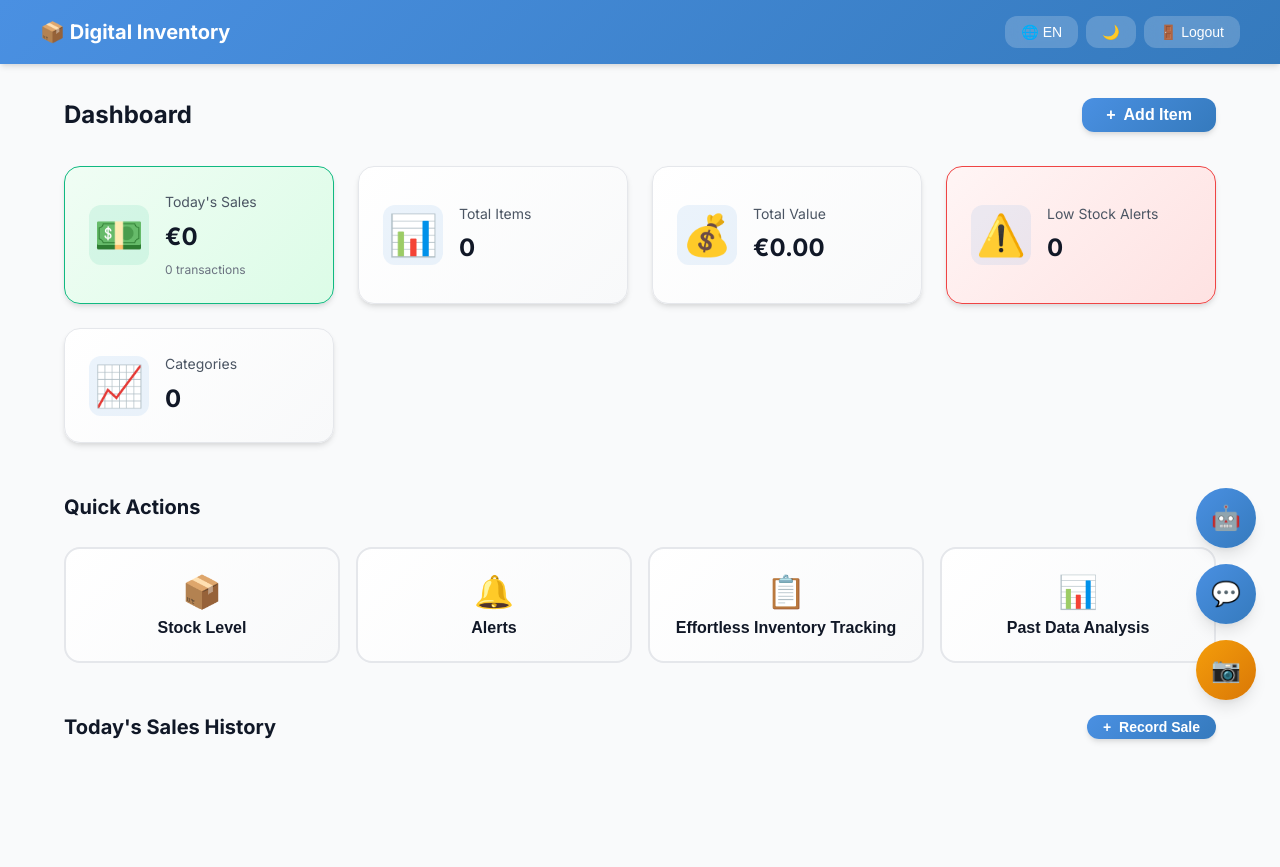
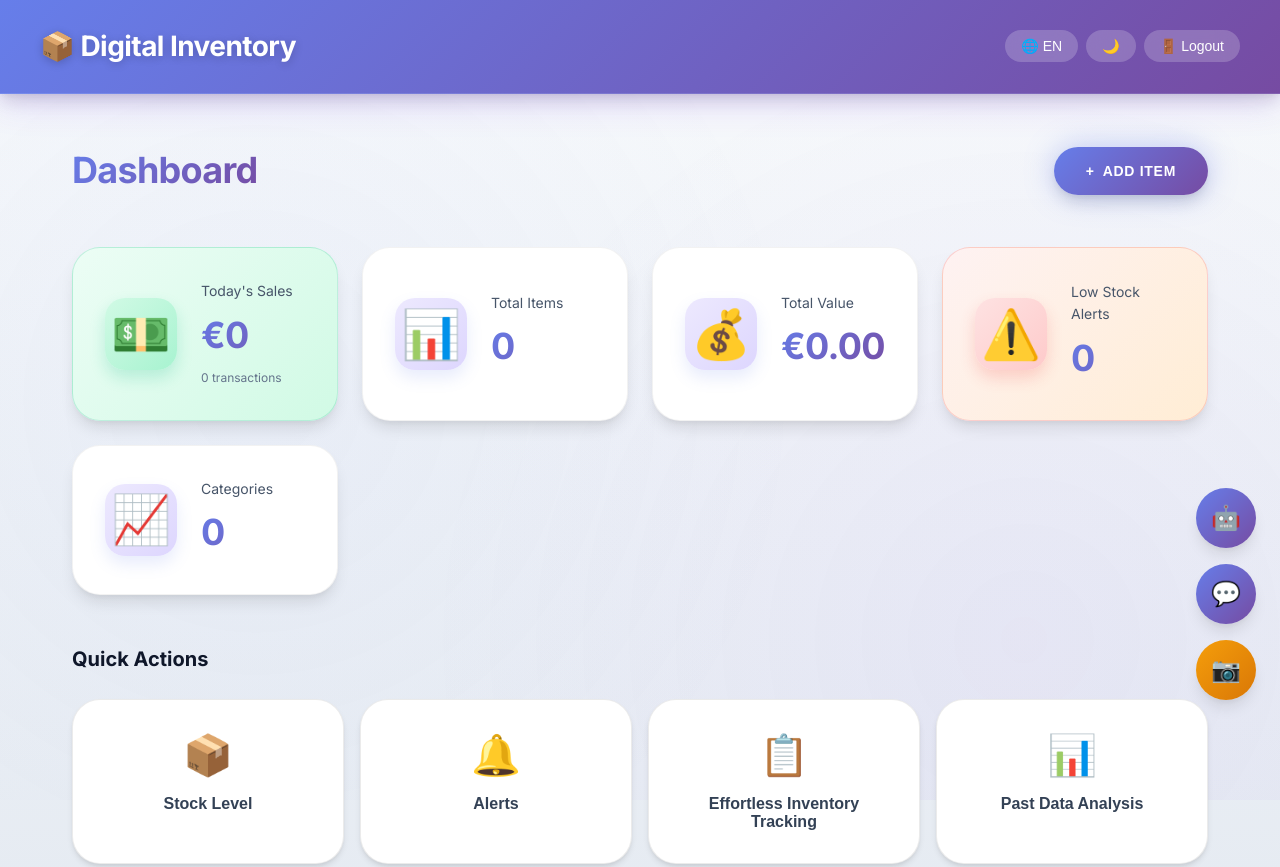
Before and after one commit to Siddharthpatni/Digital_Inventory, a website: page public/index.html in a window 1280 px wide. Shown: the top 867 px of the page. Drawn offline with Linux system fonts and the light colour scheme; no server answers; sample sign-in values are in the browser's storage.

Commit message:
feat: Premium homepage redesign with modern UI
- Enhanced color palette with purple-pink gradients
- Redesigned stat cards with hover effects and animations
- Premium button styling with shimmer effects
- Gradient background with ambient lighting
- Larger icons (72px) with rotation animation
- Enhanced shadows and glow effects
- Gradient text for headings and values
- Improved spacing and typography
- Scale transformations and micro-interactions
- Professional glassmorphism effects

```diff
--- a/public/css/styles.css
+++ b/public/css/styles.css
@@ -1,36 +1,47 @@
 /* ===== CSS Variables & Design System ===== */
 :root {
-    /* Color Palette - Inspired by the design */
-    --primary-blue: #4A90E2;
-    --primary-dark: #2E5C8A;
-    --primary-light: #6BA3E8;
-    --accent-teal: #5DD9C1;
-    --accent-green: #7FE5A8;
-
-    /* Gradients */
-    --gradient-primary: linear-gradient(135deg, #4A90E2 0%, #357ABD 100%);
-    --gradient-card: linear-gradient(135deg, #ffffff 0%, #f8f9fa 100%);
-    --gradient-accent: linear-gradient(135deg, #5DD9C1 0%, #4ECDC4 100%);
-    --gradient-alert: linear-gradient(135deg, #FF6B6B 0%, #EE5A6F 100%);
-
-    /* Neutral Colors */
+    /* Premium Color Palette */
+    --primary-blue: #2563EB;
+    --primary-dark: #1E40AF;
+    --primary-light: #3B82F6;
+    --accent-purple: #7C3AED;
+    --accent-teal: #14B8A6;
+    --accent-green: #10B981;
+    --accent-orange: #F59E0B;
+
+    /* Premium Gradients */
+    --gradient-primary: linear-gradient(135deg, #667eea 0%, #764ba2 100%);
+    --gradient-secondary: linear-gradient(135deg, #f093fb 0%, #f5576c 100%);
+    --gradient-success: linear-gradient(135deg, #4facfe 0%, #00f2fe 100%);
+    --gradient-card: linear-gradient(135deg, #ffffff 0%, #fafbff 100%);
+    --gradient-accent: linear-gradient(135deg, #fa709a 0%, #fee140 100%);
+    --gradient-alert: linear-gradient(135deg, #ff6b6b 0%, #ffa07a 100%);
+    --gradient-premium: linear-gradient(135deg, #667eea 0%, #764ba2 50%, #f093fb 100%);
+    --gradient-ocean: linear-gradient(135deg, #2E3192 0%, #1BFFFF 100%);
+    --gradient-sunset: linear-gradient(135deg, #FF512F 0%, #F09819 100%);
+
+    /* Neutral Colors - Enhanced */
     --white: #FFFFFF;
-    --gray-50: #F9FAFB;
-    --gray-100: #F3F4F6;
-    --gray-200: #E5E7EB;
-    --gray-300: #D1D5DB;
-    --gray-400: #9CA3AF;
-    --gray-500: #6B7280;
-    --gray-600: #4B5563;
-    --gray-700: #374151;
-    --gray-800: #1F2937;
-    --gray-900: #111827;
-
-    /* Semantic Colors */
+    --gray-50: #F8FAFC;
+    --gray-100: #F1F5F9;
+    --gray-200: #E2E8F0;
+    --gray-300: #CBD5E1;
+    --gray-400: #94A3B8;
+    --gray-500: #64748B;
+    --gray-600: #475569;
+    --gray-700: #334155;
+    --gray-800: #1E293B;
+    --gray-900: #0F172A;
+
+    /* Semantic Colors - Vibrant */
     --success: #10B981;
+    --success-light: #34D399;
     --warning: #F59E0B;
+    --warning-light: #FBBF24;
     --error: #EF4444;
+    --error-light: #F87171;
     --info: #3B82F6;
+    --info-light: #60A5FA;
 
     /* Spacing */
     --spacing-xs: 0.25rem;
@@ -39,35 +50,41 @@
     --spacing-lg: 1.5rem;
     --spacing-xl: 2rem;
     --spacing-2xl: 3rem;
-
-    /* Typography */
+    --spacing-3xl: 4rem;
+
+    /* Typography - Premium */
     --font-family: 'Inter', -apple-system, BlinkMacSystemFont, 'Segoe UI', sans-serif;
     --font-size-xs: 0.75rem;
     --font-size-sm: 0.875rem;
     --font-size-base: 1rem;
     --font-size-lg: 1.125rem;
     --font-size-xl: 1.25rem;
-    --font-size-2xl: 1.5rem;
-    --font-size-3xl: 2rem;
+    --font-size-2xl: 1.75rem;
+    --font-size-3xl: 2.25rem;
+    --font-size-4xl: 3rem;
 
     /* Border Radius */
-    --radius-sm: 0.375rem;
-    --radius-md: 0.5rem;
-    --radius-lg: 0.75rem;
-    --radius-xl: 1rem;
-    --radius-2xl: 1.5rem;
-
-    /* Shadows */
-    --shadow-sm: 0 1px 2px 0 rgba(0, 0, 0, 0.05);
+    --radius-sm: 0.5rem;
+    --radius-md: 0.75rem;
+    --radius-lg: 1rem;
+    --radius-xl: 1.25rem;
+    --radius-2xl: 1.75rem;
+    --radius-full: 9999px;
+
+    /* Enhanced Shadows */
+    --shadow-sm: 0 1px 3px 0 rgba(0, 0, 0, 0.1), 0 1px 2px 0 rgba(0, 0, 0, 0.06);
     --shadow-md: 0 4px 6px -1px rgba(0, 0, 0, 0.1), 0 2px 4px -1px rgba(0, 0, 0, 0.06);
     --shadow-lg: 0 10px 15px -3px rgba(0, 0, 0, 0.1), 0 4px 6px -2px rgba(0, 0, 0, 0.05);
     --shadow-xl: 0 20px 25px -5px rgba(0, 0, 0, 0.1), 0 10px 10px -5px rgba(0, 0, 0, 0.04);
-    --shadow-glow: 0 0 20px rgba(74, 144, 226, 0.3);
+    --shadow-2xl: 0 25px 50px -12px rgba(0, 0, 0, 0.25);
+    --shadow-glow: 0 0 30px rgba(102, 126, 234, 0.4);
+    --shadow-glow-purple: 0 0 40px rgba(124, 58, 237, 0.3);
+    --shadow-inner: inset 0 2px 4px 0 rgba(0, 0, 0, 0.06);
 
     /* Transitions */
-    --transition-fast: 150ms ease-in-out;
-    --transition-base: 250ms ease-in-out;
-    --transition-slow: 350ms ease-in-out;
+    --transition-fast: 150ms cubic-bezier(0.4, 0, 0.2, 1);
+    --transition-base: 300ms cubic-bezier(0.4, 0, 0.2, 1);
+    --transition-slow: 500ms cubic-bezier(0.4, 0, 0.2, 1);
 
     /* Z-index */
     --z-base: 1;
@@ -215,23 +232,39 @@ html {
 
 body {
     font-family: var(--font-family);
-    background: var(--gray-50);
+    background: linear-gradient(180deg, #f8fafc 0%, #e2e8f0 100%);
     color: var(--gray-900);
     line-height: 1.6;
     overflow-x: hidden;
     min-height: 100vh;
+    position: relative;
+}
+
+body::before {
+    content: '';
+    position: fixed;
+    top: 0;
+    left: 0;
+    width: 100%;
+    height: 100%;
+    background:
+        radial-gradient(circle at 20% 50%, rgba(102, 126, 234, 0.05) 0%, transparent 50%),
+        radial-gradient(circle at 80% 80%, rgba(124, 58, 237, 0.05) 0%, transparent 50%);
+    pointer-events: none;
+    z-index: 0;
 }
 
 /* ===== Header ===== */
 .header {
     background: var(--gradient-primary);
     color: var(--white);
-    padding: var(--spacing-md) var(--spacing-lg);
-    box-shadow: var(--shadow-md);
+    padding: var(--spacing-lg) var(--spacing-xl);
+    box-shadow: var(--shadow-lg), var(--shadow-glow-purple);
     position: sticky;
     top: 0;
     z-index: var(--z-sticky);
-    backdrop-filter: blur(10px);
+    backdrop-filter: blur(20px);
+    border-bottom: 1px solid rgba(255, 255, 255, 0.1);
 }
 
 .header-content {
@@ -243,11 +276,13 @@ body {
 }
 
 .logo {
-    font-size: var(--font-size-xl);
-    font-weight: 700;
-    display: flex;
-    align-items: center;
-    gap: var(--spacing-sm);
+    font-size: var(--font-size-2xl);
+    font-weight: 800;
+    display: flex;
+    align-items: center;
+    gap: var(--spacing-md);
+    text-shadow: 0 2px 10px rgba(0, 0, 0, 0.2);
+    letter-spacing: -0.02em;
 }
 
 .header-actions {
@@ -280,9 +315,10 @@ body {
 .main-container {
     max-width: 1200px;
     margin: 0 auto;
-    padding: var(--spacing-xl) var(--spacing-lg);
-    padding-bottom: 100px;
-    /* Space for bottom nav */
+    padding: var(--spacing-2xl) var(--spacing-xl);
+    padding-bottom: 120px;
+    position: relative;
+    z-index: 1;
 }
 
 /* ===== Page Management ===== */
@@ -298,7 +334,7 @@ body {
 @keyframes fadeIn {
     from {
         opacity: 0;
-        transform: translateY(10px);
+        transform: translateY(20px);
     }
 
     to {
@@ -311,15 +347,20 @@ body {
     display: flex;
     justify-content: space-between;
     align-items: center;
-    margin-bottom: var(--spacing-xl);
+    margin-bottom: var(--spacing-2xl);
     flex-wrap: wrap;
-    gap: var(--spacing-md);
+    gap: var(--spacing-lg);
 }
 
 .page-header h2 {
-    font-size: var(--font-size-2xl);
-    font-weight: 700;
+    font-size: var(--font-size-3xl);
+    font-weight: 800;
     color: var(--gray-900);
+    letter-spacing: -0.02em;
+    background: var(--gradient-primary);
+    -webkit-background-clip: text;
+    -webkit-text-fill-color: transparent;
+    background-clip: text;
 }
 
 /* ===== Buttons ===== */
@@ -327,39 +368,64 @@ body {
     background: var(--gradient-primary);
     color: var(--white);
     border: none;
-    padding: var(--spacing-sm) var(--spacing-lg);
-    border-radius: var(--radius-lg);
+    padding: var(--spacing-md) var(--spacing-xl);
+    border-radius: var(--radius-full);
     font-size: var(--font-size-base);
-    font-weight: 600;
+    font-weight: 700;
     cursor: pointer;
     display: flex;
     align-items: center;
     gap: var(--spacing-sm);
     transition: all var(--transition-base);
-    box-shadow: var(--shadow-md);
+    box-shadow: var(--shadow-lg), var(--shadow-glow);
+    text-transform: uppercase;
+    letter-spacing: 0.05em;
+    font-size: var(--font-size-sm);
+    position: relative;
+    overflow: hidden;
+}
+
+.btn-primary::before {
+    content: '';
+    position: absolute;
+    top: 0;
+    left: -100%;
+    width: 100%;
+    height: 100%;
+    background: linear-gradient(90deg, transparent, rgba(255, 255, 255, 0.3), transparent);
+    transition: left 0.5s;
+}
+
+.btn-primary:hover::before {
+    left: 100%;
 }
 
 .btn-primary:hover {
-    transform: translateY(-2px);
-    box-shadow: var(--shadow-lg), var(--shadow-glow);
+    transform: translateY(-3px) scale(1.05);
+    box-shadow: var(--shadow-2xl), var(--shadow-glow-purple);
 }
 
 .btn-secondary {
     background: var(--white);
     color: var(--primary-blue);
     border: 2px solid var(--primary-blue);
-    padding: var(--spacing-sm) var(--spacing-lg);
-    border-radius: var(--radius-lg);
-    font-size: var(--font-size-base);
-    font-weight: 600;
+    padding: var(--spacing-md) var(--spacing-xl);
+    border-radius: var(--radius-full);
+    font-size: var(--font-size-sm);
+    font-weight: 700;
     cursor: pointer;
     transition: all var(--transition-base);
+    box-shadow: var(--shadow-md);
+    text-transform: uppercase;
+    letter-spacing: 0.05em;
 }
 
 .btn-secondary:hover {
-    background: var(--primary-blue);
+    background: var(--gradient-primary);
     color: var(--white);
-    transform: translateY(-2px);
+    transform: translateY(-3px);
+    border-color: transparent;
+    box-shadow: var(--shadow-xl), var(--shadow-glow);
 }
 
 .btn-danger {
@@ -413,45 +479,83 @@ body {
 }
 
 .stat-card {
-    background: var(--gradient-card);
-    padding: var(--spacing-lg);
+    background: var(--white);
+    padding: var(--spacing-xl);
+    border-radius: var(--radius-2xl);
+    box-shadow: var(--shadow-lg);
+    display: flex;
+    align-items: center;
+    gap: var(--spacing-lg);
+    transition: all var(--transition-base);
+    border: 1px solid rgba(0, 0, 0, 0.05);
+    position: relative;
+    overflow: hidden;
+}
+
+.stat-card::before {
+    content: '';
+    position: absolute;
+    top: 0;
+    left: 0;
+    right: 0;
+    height: 4px;
+    background: var(--gradient-primary);
+    opacity: 0;
+    transition: opacity var(--transition-base);
+}
+
+.stat-card:hover {
+    transform: translateY(-8px) scale(1.02);
+    box-shadow: var(--shadow-2xl), var(--shadow-glow);
+}
+
+.stat-card:hover::before {
+    opacity: 1;
+}
+
+.stat-card.alert-card {
+    background: linear-gradient(135deg, #FEF2F2 0%, #FFEDD5 100%);
+    border-color: rgba(239, 68, 68, 0.2);
+}
+
+.stat-card.alert-card::before {
+    background: var(--gradient-alert);
+}
+
+.stat-card.alert-card .stat-icon {
+    background: linear-gradient(135deg, #fee2e2 0%, #fecaca 100%);
+    box-shadow: 0 8px 16px rgba(239, 68, 68, 0.2);
+}
+
+.stat-card.sales-card {
+    background: linear-gradient(135deg, #ECFDF5 0%, #D1FAE5 100%);
+    border-color: rgba(16, 185, 129, 0.2);
+}
+
+.stat-card.sales-card::before {
+    background: var(--gradient-success);
+}
+
+.stat-card.sales-card .stat-icon {
+    background: linear-gradient(135deg, #d1fae5 0%, #a7f3d0 100%);
+    box-shadow: 0 8px 16px rgba(16, 185, 129, 0.2);
+}
+
+.stat-icon {
+    font-size: 3rem;
+    width: 72px;
+    height: 72px;
+    display: flex;
+    align-items: center;
+    justify-content: center;
+    background: linear-gradient(135deg, #EDE9FE 0%, #DDD6FE 100%);
     border-radius: var(--radius-xl);
-    box-shadow: var(--shadow-md);
-    display: flex;
-    align-items: center;
-    gap: var(--spacing-md);
+    box-shadow: 0 8px 16px rgba(102, 126, 234, 0.15);
     transition: all var(--transition-base);
-    border: 1px solid var(--gray-200);
-}
-
-.stat-card:hover {
-    transform: translateY(-5px);
-    box-shadow: var(--shadow-xl);
-}
-
-.stat-card.alert-card {
-    background: linear-gradient(135deg, #FFF5F5 0%, #FEE2E2 100%);
-    border-color: var(--error);
-}
-
-.stat-card.sales-card {
-    background: linear-gradient(135deg, #F0FDF4 0%, #DCFCE7 100%);
-    border-color: var(--success);
-}
-
-.stat-card.sales-card .stat-icon {
-    background: rgba(16, 185, 129, 0.1);
-}
-
-.stat-icon {
-    font-size: 2.5rem;
-    width: 60px;
-    height: 60px;
-    display: flex;
-    align-items: center;
-    justify-content: center;
-    background: rgba(74, 144, 226, 0.1);
-    border-radius: var(--radius-lg);
+}
+
+.stat-card:hover .stat-icon {
+    transform: scale(1.1) rotate(5deg);
 }
 
 .stat-info {
@@ -465,9 +569,14 @@ body {
 }
 
 .stat-value {
-    font-size: var(--font-size-2xl);
-    font-weight: 700;
+    font-size: var(--font-size-3xl);
+    font-weight: 800;
     color: var(--gray-900);
+    letter-spacing: -0.02em;
+    background: var(--gradient-primary);
+    -webkit-background-clip: text;
+    -webkit-text-fill-color: transparent;
+    background-clip: text;
 }
 
 .stat-sublabel {
@@ -494,31 +603,62 @@ body {
 }
 
 .action-card {
-    background: var(--gradient-card);
-    border: 2px solid var(--gray-200);
-    padding: var(--spacing-lg);
-    border-radius: var(--radius-xl);
+    background: var(--white);
+    border: 1px solid rgba(0, 0, 0, 0.08);
+    padding: var(--spacing-xl);
+    border-radius: var(--radius-2xl);
     cursor: pointer;
     display: flex;
     flex-direction: column;
     align-items: center;
-    gap: var(--spacing-sm);
+    gap: var(--spacing-md);
     transition: all var(--transition-base);
     font-size: var(--font-size-base);
     font-weight: 600;
-    color: var(--gray-900);
+    color: var(--gray-700);
+    box-shadow: var(--shadow-md);
+    position: relative;
+    overflow: hidden;
+}
+
+.action-card::after {
+    content: '';
+    position: absolute;
+    top: 0;
+    left: 0;
+    right: 0;
+    bottom: 0;
+    background: var(--gradient-primary);
+    opacity: 0;
+    transition: opacity var(--transition-base);
+    z-index: 0;
 }
 
 .action-card:hover {
-    background: var(--gradient-primary);
     color: var(--white);
-    transform: translateY(-5px);
-    box-shadow: var(--shadow-xl);
-    border-color: var(--primary-blue);
+    transform: translateY(-8px) scale(1.05);
+    box-shadow: var(--shadow-2xl), var(--shadow-glow);
+    border-color: transparent;
+}
+
+.action-card:hover::after {
+    opacity: 1;
 }
 
 .action-icon {
-    font-size: 2rem;
+    font-size: 2.5rem;
+    position: relative;
+    z-index: 1;
+    transition: transform var(--transition-base);
+}
+
+.action-card:hover .action-icon {
+    transform: scale(1.2);
+}
+
+.action-card span:last-child {
+    position: relative;
+    z-index: 1;
 }
 
 /* ===== Search Box ===== */
```
